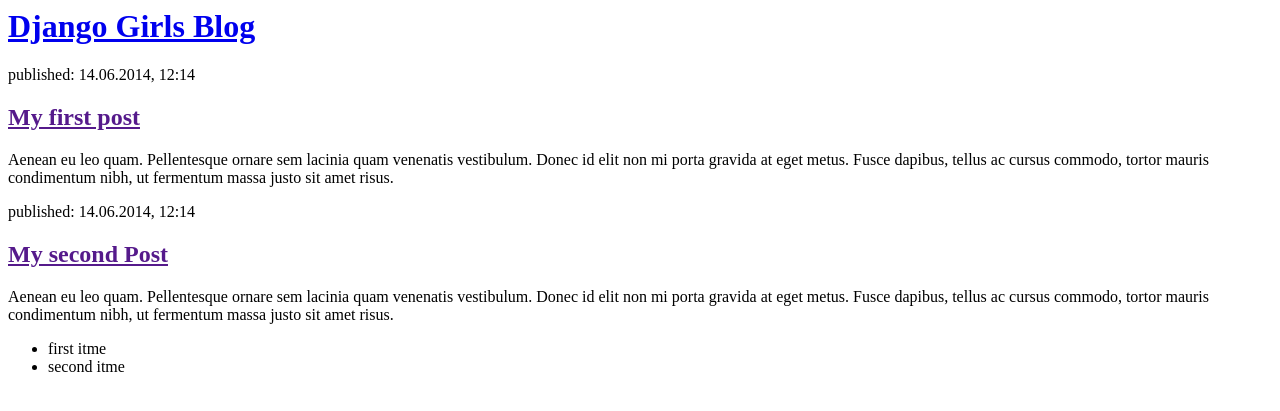
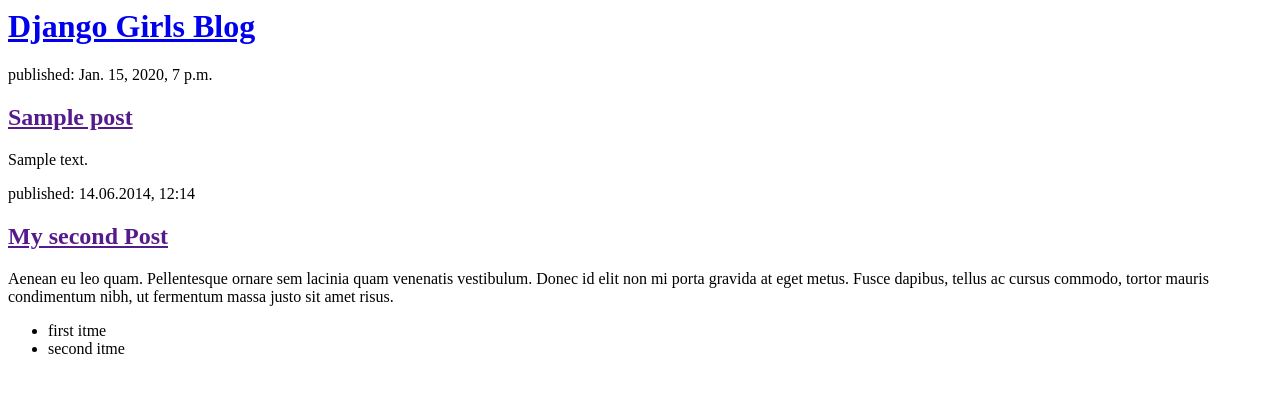
Before and after one commit to ryosukeka/my-first-blog, a Django app: page / in a window 1280 px wide. Shown: the top 411 px of the page. Run offline with Django 3.2, Linux system fonts and the light colour scheme; tables that the repository leaves empty hold one stand-in row (values such as "Sample post").

Commit message:
modified templates to desplay posts from database.

```diff
--- a/blog/models.py
+++ b/blog/models.py
@@ -18,7 +18,7 @@ class Post(models.Model): # this line defines our model (it is an object).
 #models.DateTimeField – this is a date and time.
 #models.ForeignKey – this is a link to another model.
     def publish(self):
-        self.published_date = timezone.now
+        self.published_date = timezone.now()
         self.save()
 
     def __str__(self):
--- a/blog/templates/blog/post_list.html
+++ b/blog/templates/blog/post_list.html
@@ -8,9 +8,13 @@
     </div>
 
     <div>
-      <p>published: 14.06.2014, 12:14</p>
-      <h2><a href="">My first post</a></h2>
-      <p>Aenean eu leo quam. Pellentesque ornare sem lacinia quam venenatis vestibulum. Donec id elit non mi porta gravida at eget metus. Fusce dapibus, tellus ac cursus commodo, tortor mauris condimentum nibh, ut fermentum massa justo sit amet risus.</p>
+      {% for post in posts %}
+        <div>
+          <p>published: {{ post.published_date }}</p>
+          <h2><a href="">{{ post.title }}</a></h2>
+          <p>{{ post.text|linebreaksbr }}</p>
+        </div>
+      {% endfor %}
     </div>
 
     <div>
--- a/blog/views.py
+++ b/blog/views.py
@@ -1,6 +1,9 @@
 from django.shortcuts import render
+from django.utils import timezone
+from .models import Post
 
 # Create your views here.
 
 def post_list(request):
-    return render(request, 'blog/post_list.html', {})
+    posts = Post.objects.filter(published_date__lte=timezone.now()).order_by('published_date')
+    return render(request, 'blog/post_list.html', {'posts': posts})
```
